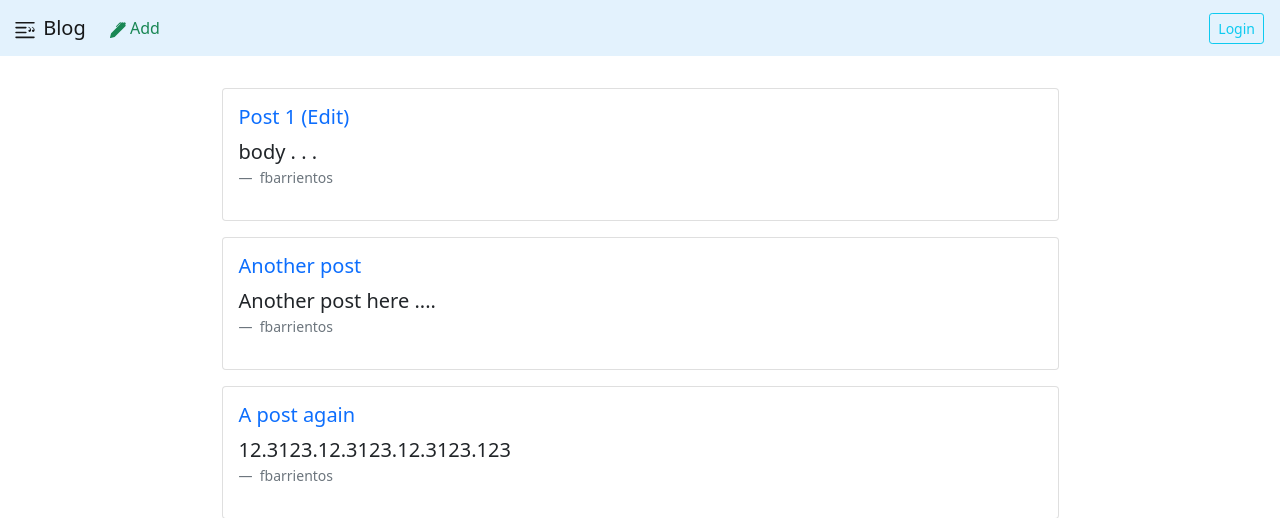
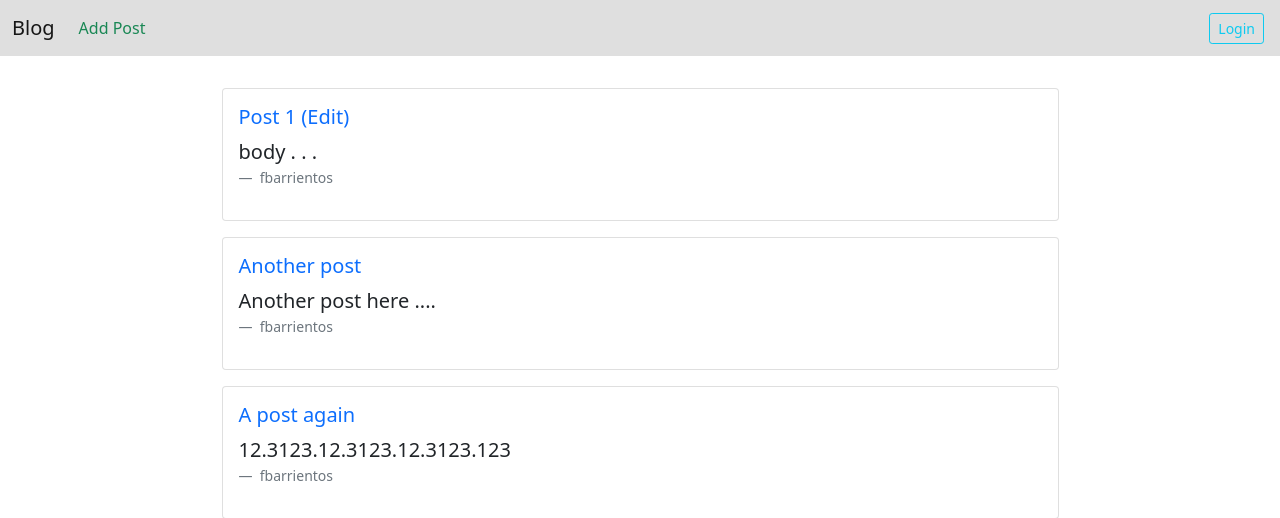
Before and after one commit to fbarrientoz/blog, a Django app: page / in a window 1280 px wide. Shown: the top 518 px of the page. Run offline with Django 3.2, Linux system fonts and the light colour scheme; data comes from the database, SQL or seed files in the repository.

Commit message:
Update base.html

```diff
--- a/templates/base.html
+++ b/templates/base.html
@@ -14,13 +14,10 @@
 <body>
     <header>
 
-        <nav class="navbar navbar-light navbar-expand-md" style="background-color: #e3f2fd;">
+        <nav class="navbar navbar-light navbar-expand-md" style="background-color: #dfdfdf;">
             <div class="container-fluid">
                 <a class="navbar-brand" href="{% url 'home' %}">
-                    <svg xmlns="http://www.w3.org/2000/svg" width="26" height="26" fill="currentColor" class="bi bi-blockquote-right" viewBox="0 0 16 16">
-                        <path fill-rule="evenodd" d="M2 3.5a.5.5 0 0 1 .5-.5h11a.5.5 0 0 1 0 1h-11a.5.5 0 0 1-.5-.5zm0 3a.5.5 0 0 1 .5-.5h6a.5.5 0 0 1 0 1h-6a.5.5 0 0 1-.5-.5zm0 3a.5.5 0 0 1 .5-.5h6a.5.5 0 0 1 0 1h-6a.5.5 0 0 1-.5-.5zm0 3a.5.5 0 0 1 .5-.5h11a.5.5 0 0 1 0 1h-11a.5.5 0 0 1-.5-.5z"/>
-                        <path d="M12.168 6.352c.184.105.332.197.445.275.114.074.229.174.346.299.11.117.193.24.252.369s.1.295.123.498h-.281c-.243 0-.432.06-.569.182-.14.117-.21.29-.21.521 0 .164.062.318.187.463.121.14.289.21.504.21.336 0 .576-.108.72-.327.145-.223.217-.514.217-.873 0-.254-.054-.485-.164-.692a2.436 2.436 0 0 0-.398-.562c-.16-.168-.33-.31-.51-.428-.18-.117-.33-.213-.451-.287l-.211.352zm-2.168 0c.184.105.332.197.445.275.114.074.229.174.346.299.113.12.2.246.258.375.055.125.094.289.117.492h-.281c-.242 0-.432.06-.569.182-.14.117-.21.29-.21.521 0 .164.062.318.187.463.121.14.289.21.504.21.336 0 .576-.108.72-.327.145-.223.217-.514.217-.873 0-.254-.054-.485-.164-.692a2.438 2.438 0 0 0-.398-.562c-.16-.168-.33-.31-.51-.428-.18-.117-.33-.213-.451-.287L10 6.352z"/>
-                    </svg>
+
                     Blog
                 </a>
                 <button class="navbar-toggler" type="button" data-bs-toggle="collapse" data-bs-target="#navbarNavAltMarkup" aria-controls="navbarNavAltMarkup" aria-expanded="false" aria-label="Toggle navigation">
@@ -29,10 +26,8 @@
                 <div class="collapse navbar-collapse" id="navbarNavAltMarkup">
                     <div class="navbar-nav">
                         <a class="nav-link text-success" aria-current="page" href="{% url 'post_new' %}">
-                            <svg xmlns="http://www.w3.org/2000/svg" width="16" height="16" fill="currentColor" class="bi bi-pen-fill" viewBox="0 0 16 16">
-                                <path fill-rule="evenodd" d="M13.498.795l.149-.149a1.207 1.207 0 1 1 1.707 1.708l-.149.148a1.5 1.5 0 0 1-.059 2.059L4.854 14.854a.5.5 0 0 1-.233.131l-4 1a.5.5 0 0 1-.606-.606l1-4a.5.5 0 0 1 .131-.232l9.642-9.642a.5.5 0 0 0-.642.056L6.854 4.854a.5.5 0 1 1-.708-.708L9.44.854A1.5 1.5 0 0 1 11.5.796a1.5 1.5 0 0 1 1.998-.001z"/>
-                            </svg>
-                            Add
+
+                            Add Post
                         </a>
                         <!-- <a class="nav-link" href="#">Features</a>
                         <a class="nav-link" href="#">Pricing</a> -->
```
